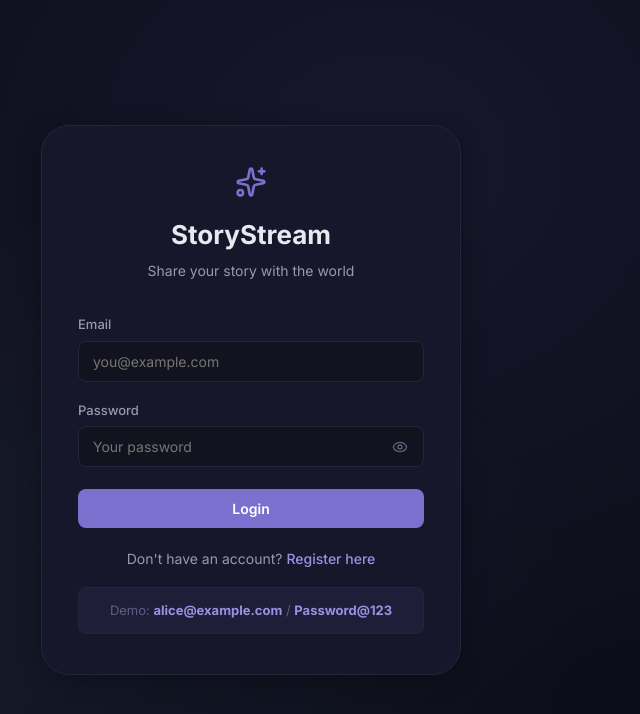
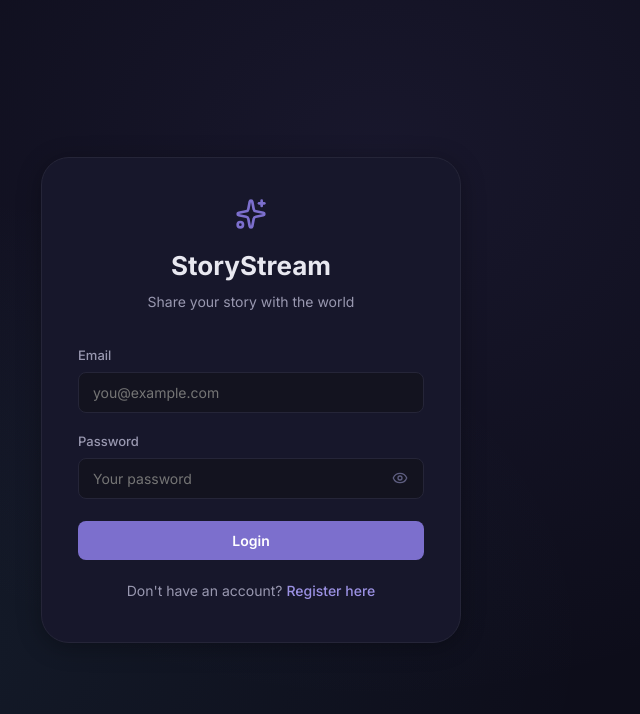
Before and after one commit to Sonal-ai/StoryStream, a React (Vite) app in the folder frontend/: page /login in a window 1280 px wide. Shown: the top 714 px of the page, without its empty margins (389-1029 px from the left). Built offline with nearby package versions, Linux system fonts and the light colour scheme; no server answers.

Commit message:
login change

```diff
--- a/frontend/src/pages/LoginPage.jsx
+++ b/frontend/src/pages/LoginPage.jsx
@@ -80,10 +80,6 @@ const LoginPage = () => {
         <p className="auth-switch">
           Don't have an account? <Link to="/register">Register here</Link>
         </p>
-
-        <div className="demo-credentials">
-          <p>Demo: <strong>alice@example.com</strong> / <strong>Password@123</strong></p>
-        </div>
       </div>
     </div>
   );
```
